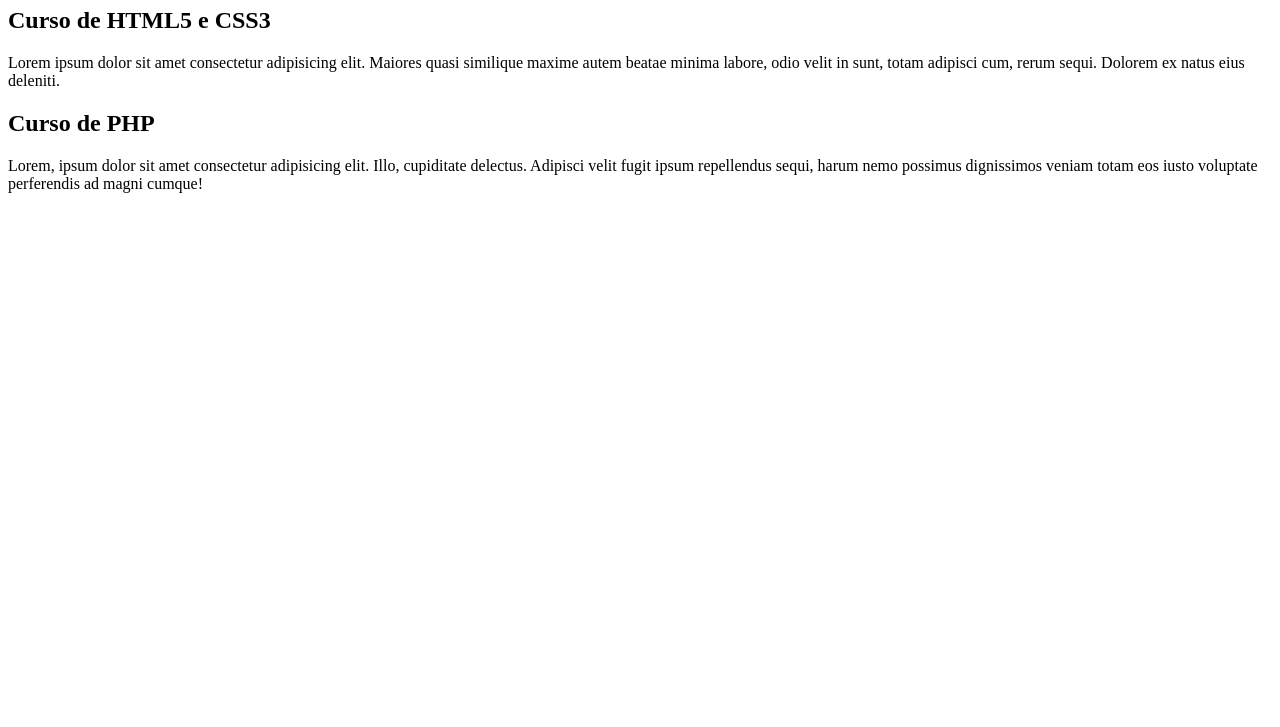
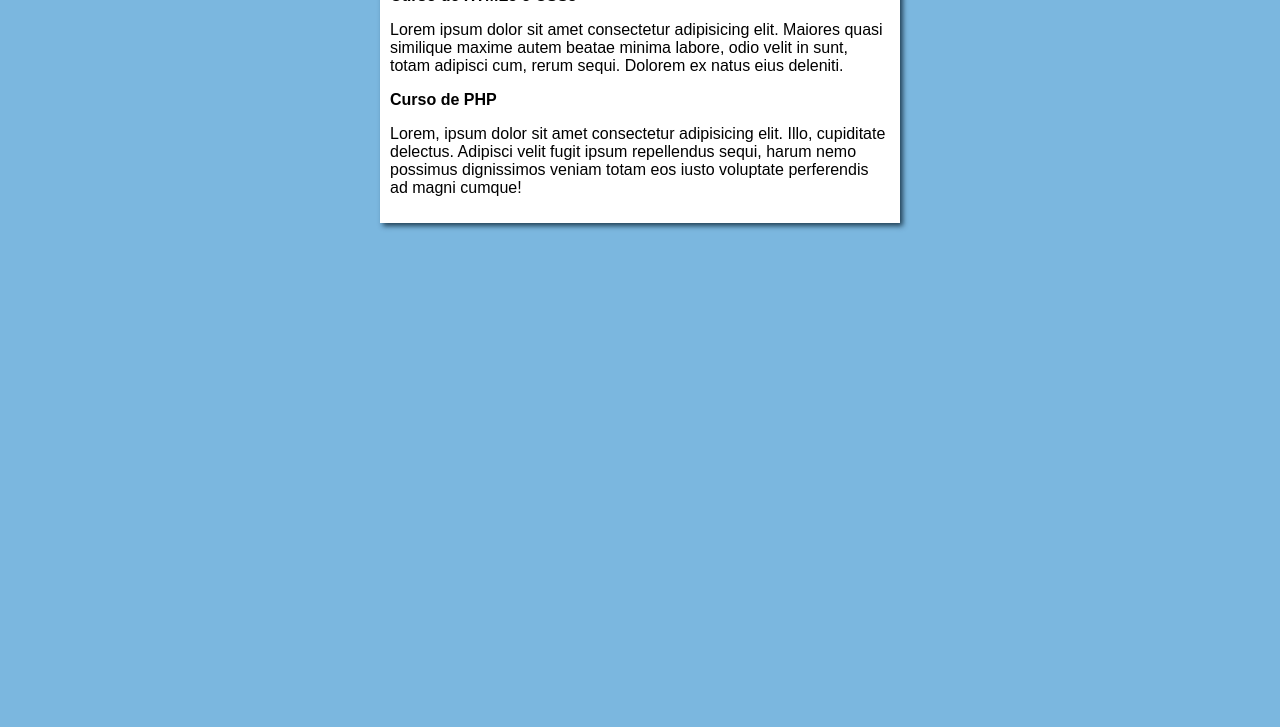
Before and after one commit to WindenbergMelo/ola-mundo, a plain HTML site: page site-exemplo/index.html in a window 1280 px wide. Shown: the part 73-800 px from the top of the page. Drawn offline with Linux system fonts and the light colour scheme.

Commit message:
Squashed commit of the following:
commit 6121c5e26fd1d8f7c15bbbd4bcb74bb415638642
Author: José Windenberg Andrade de Melo <windenbergandrade@gmail.com>
Date:   Thu Oct 27 09:05:10 2022 -0300

    Update index.html

commit fc3bdce2cf1ef076654cb0104a58f7581c8bf411
Author: José Windenberg Andrade de Melo <windenbergandrade@gmail.com>
Date:   Thu Oct 27 09:03:27 2022 -0300

    iniciei design

commit 1a95e55a143c5d8bab84a82dccb05b5c8f961f38
Author: José Windenberg Andrade de Melo <windenbergandrade@gmail.com>
Date:   Thu Oct 27 08:54:35 2022 -0300

    Atualizando design

```diff
--- /dev/null
+++ b/site-exemplo/estilo/style.css
@@ -0,0 +1,14 @@
+*{
+    font-family: Arial, Helvetica, sans-serif;
+    font-size: 16px;
+}
+body{
+    background-color: rgba(29, 132, 200, 0.581);
+}
+main{
+    background-color: white;
+    width: 500px;
+    margin: auto;
+    padding: 10px;
+    box-shadow: 3px 3px 5px rgba(9, 33, 49, 0.766);
+}
--- a/site-exemplo/index.html
+++ b/site-exemplo/index.html
@@ -4,7 +4,8 @@
     <meta charset="UTF-8">
     <meta http-equiv="X-UA-Compatible" content="IE=edge">
     <meta name="viewport" content="width=device-width, initial-scale=1.0">
-    <title>Treinando GIT e GITHUB</title>
+    <title>Curso em video</title>
+    <link rel="stylesheet" href="estilo/style.css">
 </head>
 <body>
     <main>
```
